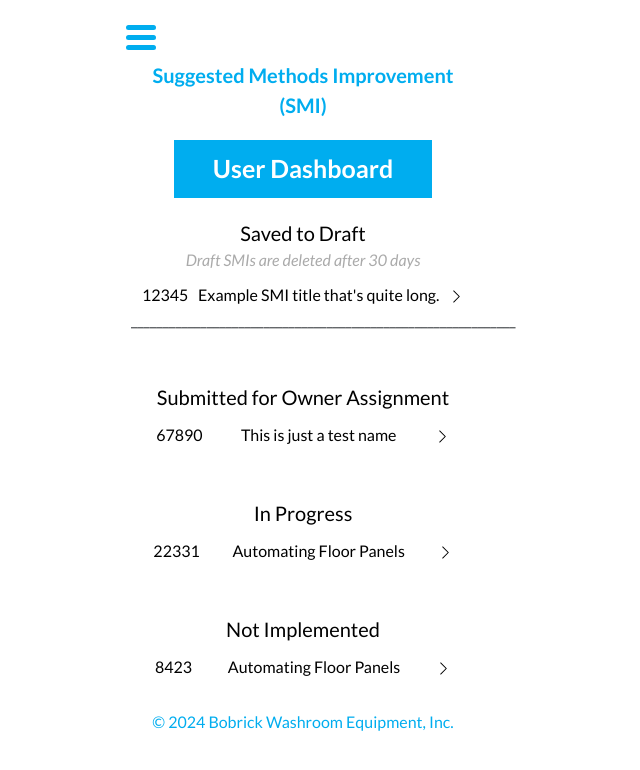
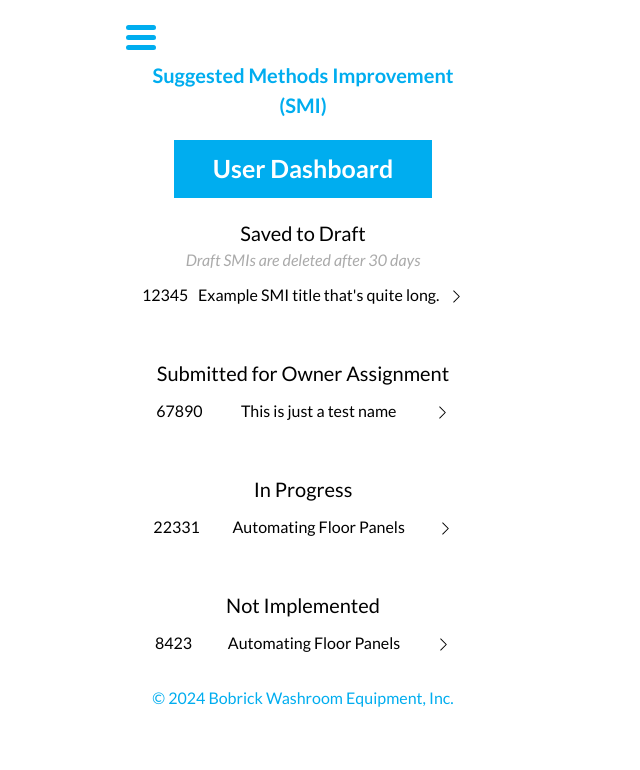
Before and after one commit to jpbrla/Smi, a React (Create React App) app: page /dashboard in a window 1280 px wide. Shown: the top 770 px of the page, without its empty margins (337-977 px from the left). Built offline with nearby package versions, Linux system fonts and the light colour scheme.

Commit message:
removing hr

```diff
--- a/src/pages/user_dashboard/index.js
+++ b/src/pages/user_dashboard/index.js
@@ -18,7 +18,6 @@ const UserDashboardPage = () => {
                         <span>Example SMI title that's quite long.</span>
                         <span><ChevronRight size={15} /></span>
                     </button>
-                    <p>_____________________________________________________________</p>
                 </div>
             </div>
 
```
